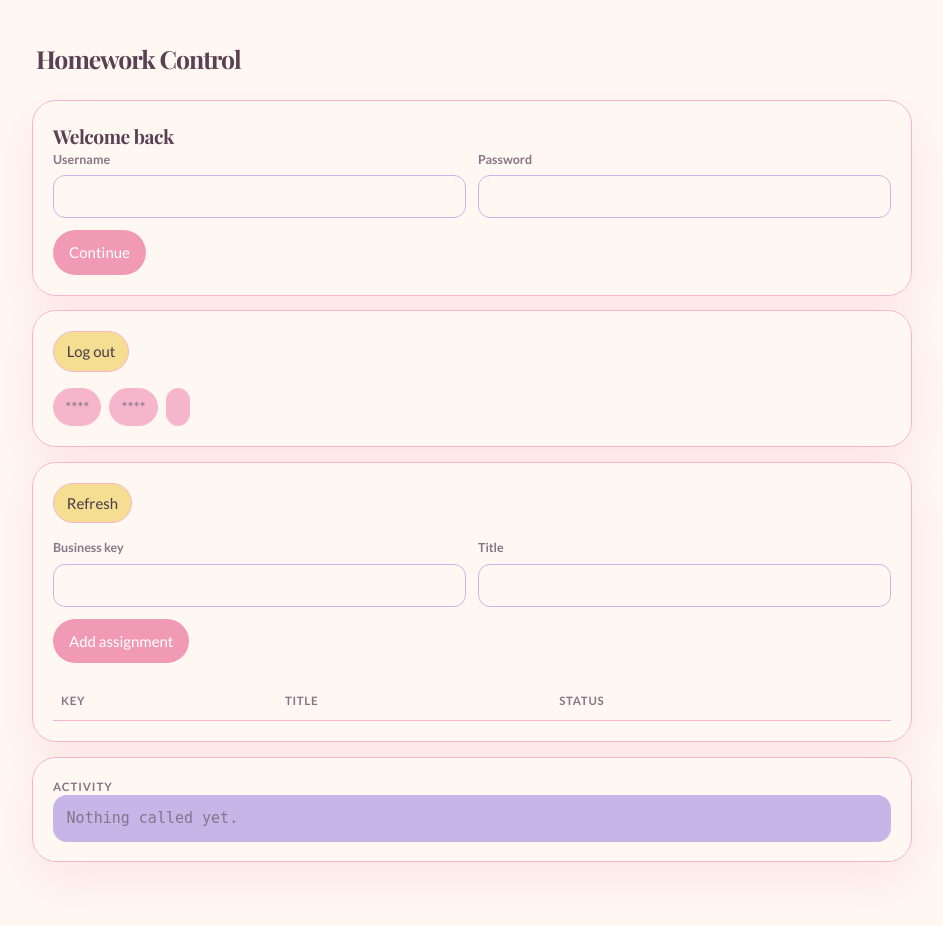
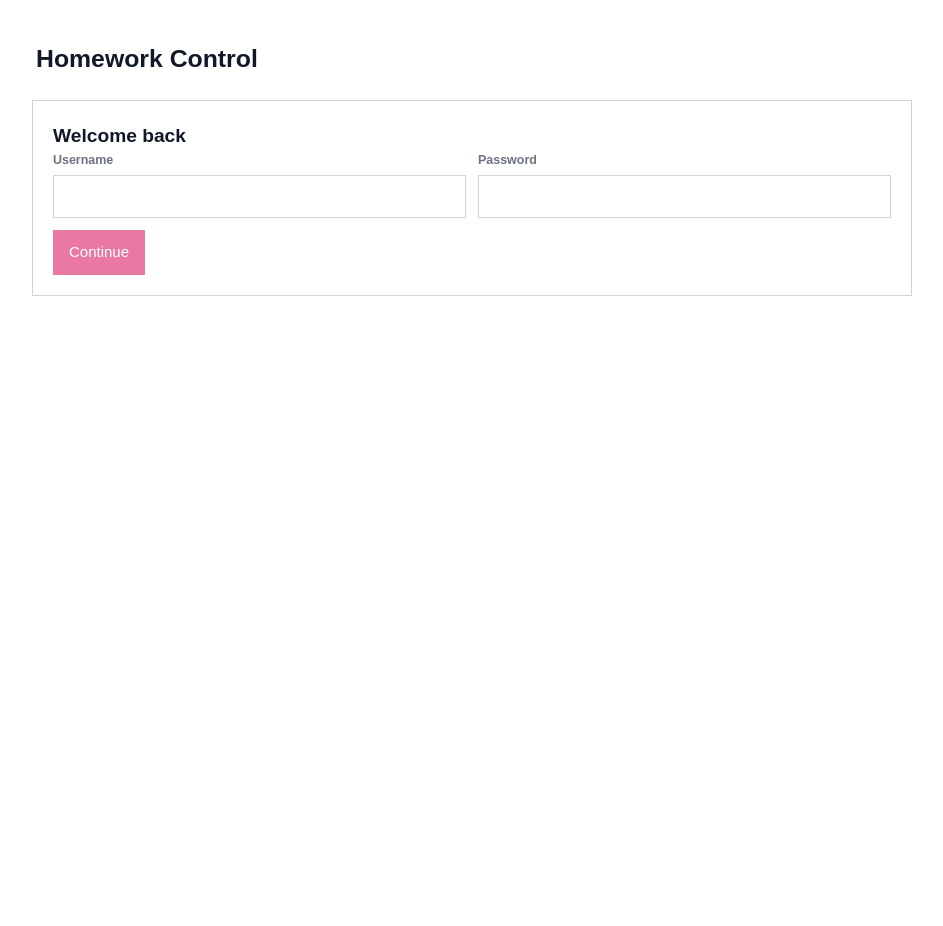
Before and after one commit to Nazerke2909/Enterprise-Development, a Spring Boot app: page / in a window 1280 px wide. Shown: the whole page, without its empty margins (168-1111 px from the left). After the commit the page ends 296 px from the top, so only its background shows below. Run offline with Spring Boot 4, Linux system fonts and the light colour scheme; lists and menus that the app fills with data are empty; some of the project's set-up classes (security, data sources, template engines, error pages and the like) are left out, and stand-ins take their place.

Commit message:
Refactor CSS styles for improved design consistency and update HTML structure for better session management

```diff
--- a/project/src/main/resources/static/app.css
+++ b/project/src/main/resources/static/app.css
@@ -1,27 +1,26 @@
 :root {
-    --ink: #453B49;
-    --muted: #857586;
-    --heading: #594052;
-    --bg: #FFF8F2;
-    --card: rgba(255, 248, 242, .82);
-    --line: #F5B6CC;
-    --brand: #F19AB5;
-    --brand-hover: #EFAB9E;
-    --lock: #A9D9C5;
-    --lock-hover: #A9D9C5;
-    --ok: #453B49;
-    --bad: #713F56;
+    --ink: #1F2937;
+    --muted: #6B7280;
+    --heading: #111827;
+    --bg: #FFFFFF;
+    --card: #FFFFFF;
+    --line: #D1D5DB;
+    --brand: #E978A5;
+    --brand-hover: #E978A5;
+    --lock: #E978A5;
+    --lock-hover: #E978A5;
+    --ok: #E978A5;
+    --bad: #E978A5;
 }
 
 * {
     box-sizing: border-box;
+    font-family: Arial, Helvetica, sans-serif;
 }
 
 body {
     margin: 0;
     min-height: 100vh;
-    font-family: "Lato", -apple-system, BlinkMacSystemFont, "Helvetica Neue",
-        Arial, sans-serif;
     font-size: 15px;
     line-height: 1.5;
     color: var(--ink);
@@ -35,9 +34,7 @@ header {
 header h1 {
     margin: 0;
     color: var(--heading);
-    font-family: "Playfair Display", Georgia, serif;
     font-size: 1.55rem;
-    letter-spacing: -.04em;
 }
 
 main {
@@ -50,20 +47,15 @@ main {
 
 section {
     background: var(--card);
-    border-radius: 24px;
+    border-radius: 0;
     padding: 1.25rem;
     border: 1px solid var(--line);
-    box-shadow: 0 18px 45px rgba(241, 154, 181, .2);
-    backdrop-filter: blur(26px);
-    -webkit-backdrop-filter: blur(26px);
 }
 
 h2 {
     margin: .1rem 0 0;
     color: var(--heading);
-    font-family: "Playfair Display", Georgia, serif;
     font-size: 1.2rem;
-    letter-spacing: -.025em;
 }
 
 .eyebrow {
@@ -92,8 +84,8 @@ h2 {
 .session-details span {
     padding: .45rem .7rem;
     border: 1px solid var(--line);
-    border-radius: 999px;
-    background: #F5B6CC;
+    border-radius: 0;
+    background: #FFFFFF;
     color: var(--muted);
 }
 
@@ -108,16 +100,16 @@ label {
 input {
     min-width: 0;
     padding: .7rem .8rem;
-    border: 1px solid #C8B5E8;
-    border-radius: 12px;
-    background: #FFF8F2;
+    border: 1px solid var(--line);
+    border-radius: 0;
+    background: #FFFFFF;
     color: var(--ink);
     font: inherit;
 }
 
 input:focus {
-    outline: 3px solid rgba(200, 181, 232, .7);
-    border-color: #F19AB5;
+    outline: 2px solid var(--brand);
+    border-color: var(--brand);
 }
 
 form {
@@ -135,23 +127,20 @@ button {
     background: var(--brand);
     color: #FFFFFF;
     border: 0;
-    border-radius: 999px;
+    border-radius: 0;
     padding: .68rem 1rem;
     cursor: pointer;
     font-weight: 600;
     font: inherit;
-    transition: transform .2s ease, background .2s ease;
 }
 
 button:hover {
     background: var(--brand-hover);
-    transform: translateY(-1px);
 }
 
 button.lock {
     background: var(--lock);
-    color: var(--ink);
-    box-shadow: 0 5px 14px rgba(169, 217, 197, .7);
+    color: #FFFFFF;
 }
 
 button.lock:hover {
@@ -160,13 +149,14 @@ button.lock:hover {
 
 .button-quiet {
     padding: .5rem .8rem;
-    background: #F5DE91;
+    background: #FFFFFF;
     color: var(--ink);
     border: 1px solid var(--line);
+    border-radius: 0;
 }
 
 .button-quiet:hover {
-    background: #F5B6CC;
+    background: #E978A5;
 }
 
 .table-wrapper {
@@ -190,14 +180,14 @@ th,
 td {
     text-align: left;
     padding: .7rem .5rem;
-    border-bottom: 1px solid #F5B6CC;
+    border-bottom: 1px solid var(--line);
 }
 
 pre {
     margin: 0;
     padding: .75rem .85rem;
-    background: #C8B5E8;
-    border-radius: 14px;
+    background: #E978A5;
+    border-radius: 0;
     white-space: pre-wrap;
     word-break: break-word;
     color: var(--muted);
@@ -205,12 +195,12 @@ pre {
 
 pre.ok {
     color: var(--ok);
-    background: #A9D9C5;
+    background: #E978A5;
 }
 
 pre.err {
     color: var(--bad);
-    background: #EFAB9E;
+    background: #E978A5;
 }
 
 [hidden] {
--- a/project/src/main/resources/static/app.js
+++ b/project/src/main/resources/static/app.js
@@ -53,12 +53,18 @@
             line += "\n" + extra;
         }
         var box = $("last-response");
+        if (!box) {
+            return;
+        }
         box.textContent = line;
         box.className = failed ? "err" : "ok";
     }
 
     function networkError(error) {
         var box = $("last-response");
+        if (!box) {
+            return;
+        }
         box.textContent = "Network error: " + error.message;
         box.className = "err";
     }
@@ -80,8 +86,8 @@
         var signedIn = !!me;
         canApprove = signedIn && (me.authorities || []).indexOf("ROLE_TEACHER") !== -1;
         $("login-form").closest("section").hidden = signedIn;
-        $("session-heading").parentElement.hidden = !signedIn;
-        $("assignments-heading").parentElement.hidden = !signedIn;
+        $("session-heading").closest("section").hidden = !signedIn;
+        $("assignments-heading").closest("section").hidden = !signedIn;
         $("locked-action-heading").hidden = !canApprove;
         if (signedIn) {
             $("session-username").textContent = me.username;
@@ -89,9 +95,8 @@
             $("token-lifetime").textContent = expiresIn + " seconds ("
                 + Math.round(expiresIn / 60) + " minutes)";
         } else {
-            canApprove = false;
-            $("session-username").textContent = "****";
-            $("session-role").textContent = "****";
+            $("session-username").textContent = "";
+            $("session-role").textContent = "";
             $("token-lifetime").textContent = "";
         }
     }
@@ -172,6 +177,7 @@
                 if (me.status === 200) {
                     setSession(me.data, expiresIn);
                     renderRows([]);
+                    readAll();
                     show("Login", { status: 200, data: null },
                         "Signed in. The token is kept in memory only.");
                 } else {
@@ -181,6 +187,12 @@
                 }
             });
         }).catch(networkError);
+    });
+
+    $("logout-button").addEventListener("click", function () {
+        accessToken = null;
+        setSession(null);
+        renderRows([]);
     });
 
     $("create-assignment-form").addEventListener("submit", function (event) {
@@ -198,14 +210,6 @@
     });
 
     $("read-all-button").addEventListener("click", readAll);
-    $("logout-button").addEventListener("click", function () {
-        accessToken = null;
-        setSession(null);
-        renderRows([]);
-        var box = $("last-response");
-        box.textContent = "Logged out. The next API call will have no token.";
-        box.className = "";
-    });
 
     setSession(null);
 })();
--- a/project/src/main/resources/static/index.html
+++ b/project/src/main/resources/static/index.html
@@ -4,9 +4,6 @@
     <meta charset="UTF-8">
     <meta name="viewport" content="width=device-width, initial-scale=1">
     <title>Homework Control</title>
-    <link rel="preconnect" href="https://fonts.googleapis.com">
-    <link rel="preconnect" href="https://fonts.gstatic.com" crossorigin>
-    <link href="https://fonts.googleapis.com/css2?family=Lato:wght@400;600;700&family=Playfair+Display:wght@600;700&display=swap" rel="stylesheet">
     <link rel="stylesheet" href="/app.css">
     <script src="/app.js" defer></script>
 </head>
@@ -31,7 +28,7 @@
         </form>
     </section>
 
-    <section aria-labelledby="session-heading">
+    <section aria-labelledby="session-heading" hidden>
         <div class="section-heading">
             <div>
                 <span class="eyebrow">Session</span>
@@ -40,16 +37,16 @@
             <button id="logout-button" class="button-quiet" type="button">Log out</button>
         </div>
         <div class="session-details">
-            <span id="session-username">****</span>
-            <span id="session-role">****</span>
+            <span id="session-username"></span>
+            <span id="session-role"></span>
             <span id="token-lifetime"></span>
         </div>
     </section>
 
-    <section aria-labelledby="assignments-heading">
+    <section aria-labelledby="assignments-heading" hidden>
         <div class="section-heading">
             <div>
-                <span class="eyebrow">Workspace</span>
+                <div class="eyebrow">Workspace</div>
                 <h2 id="assignments-heading">Assignments</h2>
             </div>
             <button id="read-all-button" class="button-quiet" type="button">Refresh</button>
@@ -81,10 +78,6 @@
         </div>
     </section>
 
-    <section aria-labelledby="last-response-heading">
-        <span class="eyebrow" id="last-response-heading">Activity</span>
-        <pre id="last-response">Nothing called yet.</pre>
-    </section>
 </main>
 </body>
 </html>
```
